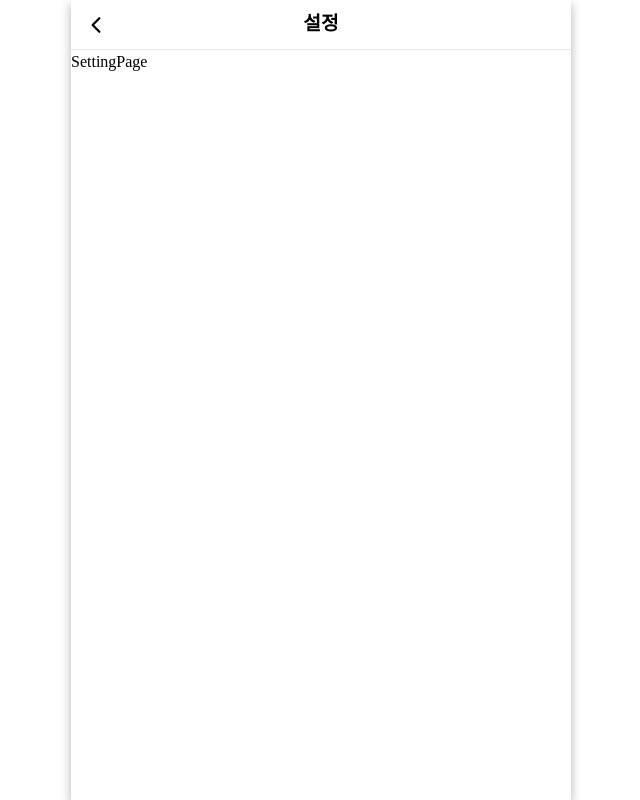
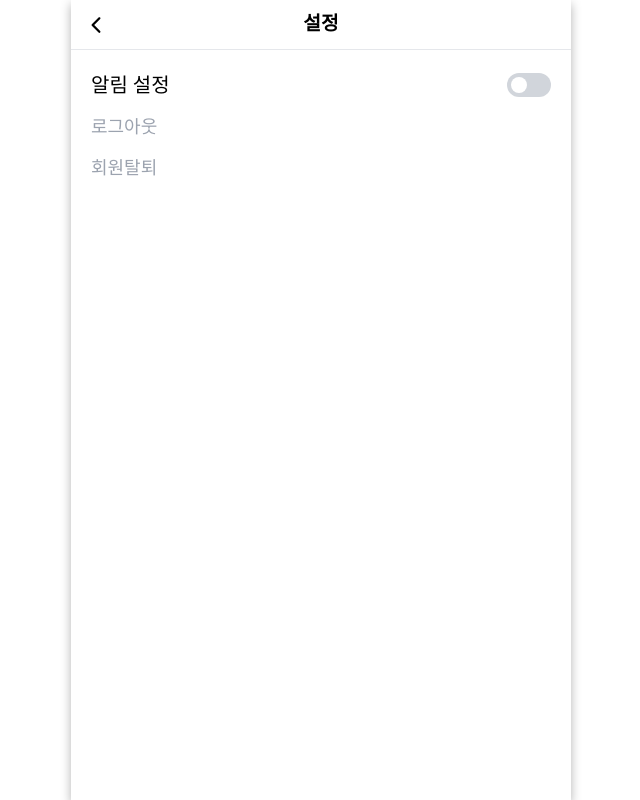
Before and after one commit to OZ-Coding-School/oz_02_main-001-FE, a React (Vite) app: page /setting in a window 1280 px wide. Shown: the whole page, without its empty margins (319-959 px from the left). Built offline with nearby package versions, Linux system fonts and the light colour scheme; a web font is replaced by a local one.

Commit message:
Style: settingPage 레이아웃 작업 완료

```diff
--- a/src/pages/SettingPage/page/index.tsx
+++ b/src/pages/SettingPage/page/index.tsx
@@ -1,11 +1,82 @@
 import Header from "@components/header/Header";
-import React from "react";
+import ProceedModal from "@components/modal/ProceedModal";
+import React, { useState } from "react";
+import { useNavigate } from "react-router";
 
 const SettingPage: React.FC = () => {
+  const navigate = useNavigate();
+  // 토글상태는 useEffect로 받아와야함
+  const [isToggled, setIsToggled] = useState<boolean>(false);
+  const [isModalOpen, setIsModalOpen] = useState<boolean>(false);
+  const [modalName, setModalName] = useState<string>("");
+  const handleBackBtnClick = (): void => {
+    navigate(-1);
+  };
+
+  const handleModalOpen = (name: string): void => {
+    setModalName(name);
+    setIsModalOpen(true);
+  };
+
+  const handleToggle = () => {
+    setIsToggled(!isToggled);
+    if (isToggled) {
+      // 알림 설정 on일때 실행되는 함수
+      return;
+    }
+    // 알림 설정 off일때 실행되는 함수
+  };
+
+  const handleCloseModal = (): void => {
+    setIsModalOpen(false);
+  };
+
+  const handleLogout = (): void => {
+    // api 로그아웃 연동
+    setIsModalOpen(false);
+    navigate("/login");
+  };
+
+  const handleDeleteAccount = (): void => {
+    // api 계정삭제 연동
+    setIsModalOpen(false);
+    navigate("/login");
+  };
   return (
     <>
-      <Header hasBackBtn={true} title="설정" />
-      <div>SettingPage</div>
+      <Header hasBackBtn={true} title="설정" handleBackBtnClick={handleBackBtnClick} />
+      <div className="flex flex-col p-5 gap-y-[14px]">
+        <div className="flex flex-row items-center justify-between">
+          <p className="text-[20px]">알림 설정</p>
+          <button
+            onClick={handleToggle}
+            className={`inline-flex items-center h-6 rounded-full w-11 transition-colors duration-300 focus:outline-none ${
+              isToggled ? "bg-blue-600" : "bg-gray-300"
+            }`}
+          >
+            <span
+              className={`inline-block w-4 h-4 transform bg-white rounded-full transition-transform duration-300 ${
+                isToggled ? "translate-x-[23px]" : "translate-x-1"
+              }`}
+            />
+          </button>
+        </div>
+        <div className="text-[18px] text-gray-400 cursor-pointer">
+          <span onClick={() => handleModalOpen("logout")}>로그아웃</span>
+        </div>
+        <div className="text-[18px] text-gray-400 cursor-pointer">
+          <span onClick={() => handleModalOpen("delete")}>회원탈퇴</span>
+        </div>
+      </div>
+      {isModalOpen && (
+        <ProceedModal
+          proceedQuestionText={
+            modalName === "logout" ? "로그아웃 하시겠습니까?" : "회원탈퇴 하시겠습니까?"
+          }
+          handleLeftClick={modalName === "logout" ? handleLogout : handleDeleteAccount}
+          handleRightClick={handleCloseModal}
+        />
+      )}
     </>
   );
 };
```
